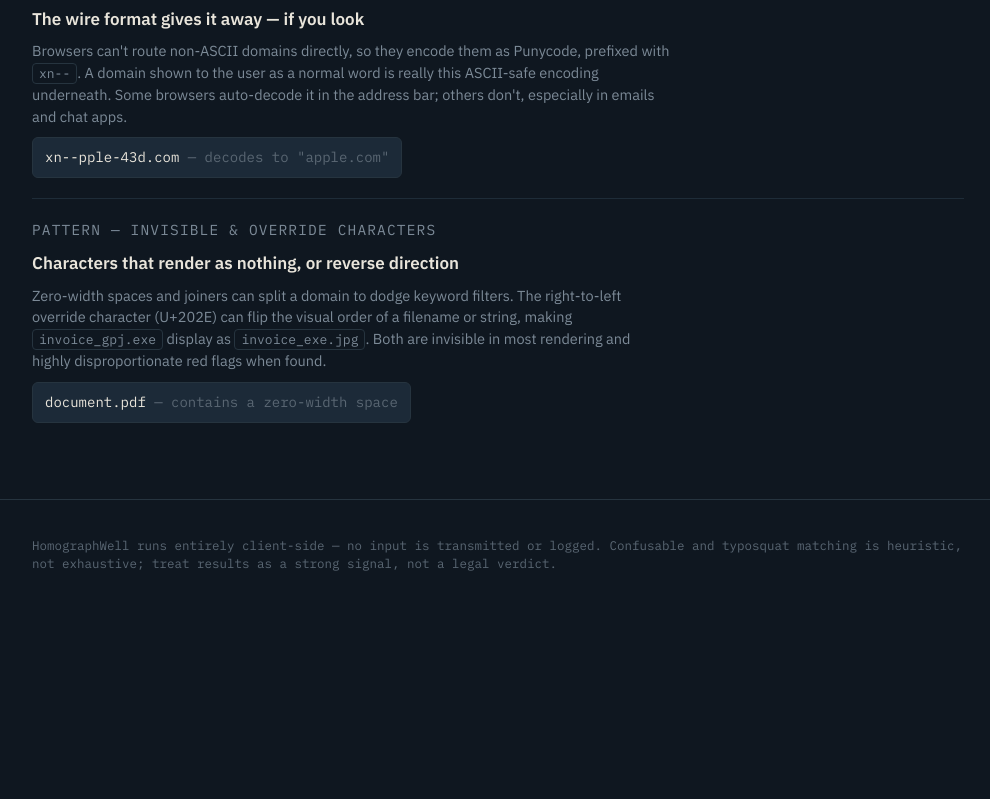
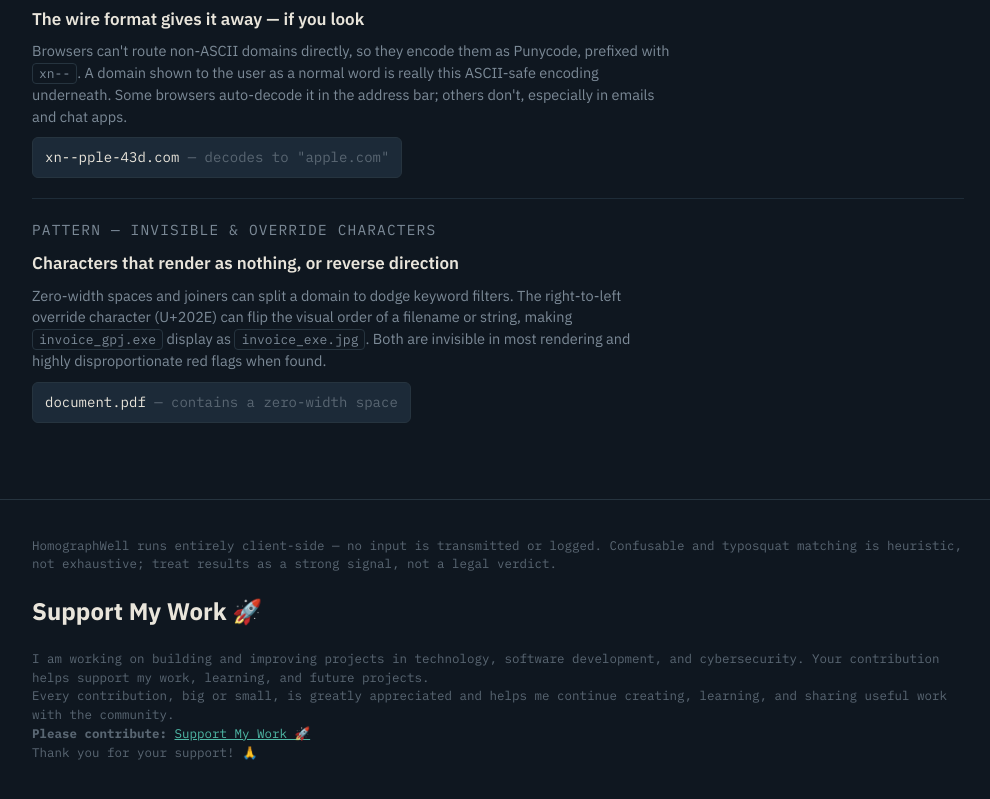
Before and after one commit to Bepositivebro/Codingwell, a plain HTML site: page homographwell.html in a window 1280 px wide. Shown: the part 1866-2665 px from the top of the page, without its empty margins (142-1132 px from the left). Before the commit the page ends 2499 px from the top, so only its background shows below. Drawn offline with Linux system fonts and the light colour scheme.

Commit message:
Update homographwell.html

```diff
--- a/homographwell.html
+++ b/homographwell.html
@@ -316,6 +316,28 @@
 <footer>
   <div class="wrap">
     <p>HomographWell runs entirely client-side — no input is transmitted or logged. Confusable and typosquat matching is heuristic, not exhaustive; treat results as a strong signal, not a legal verdict.</p>
+   <h2>Support My Work 🚀</h2>
+
+<p>
+  I am working on building and improving projects in technology, software development,
+  and cybersecurity. Your contribution helps support my work, learning, and future projects.
+</p>
+
+<p>
+  Every contribution, big or small, is greatly appreciated and helps me continue creating,
+  learning, and sharing useful work with the community.
+</p>
+
+<p>
+  <strong>Please contribute:</strong>
+  <a href="https://rzp.io/rzp/Ncq1Fnx" target="_blank">
+    Support My Work 🚀
+  </a>
+</p>
+
+<p>
+  Thank you for your support! 🙏
+</p>
   </div>
 </footer>
 
```
